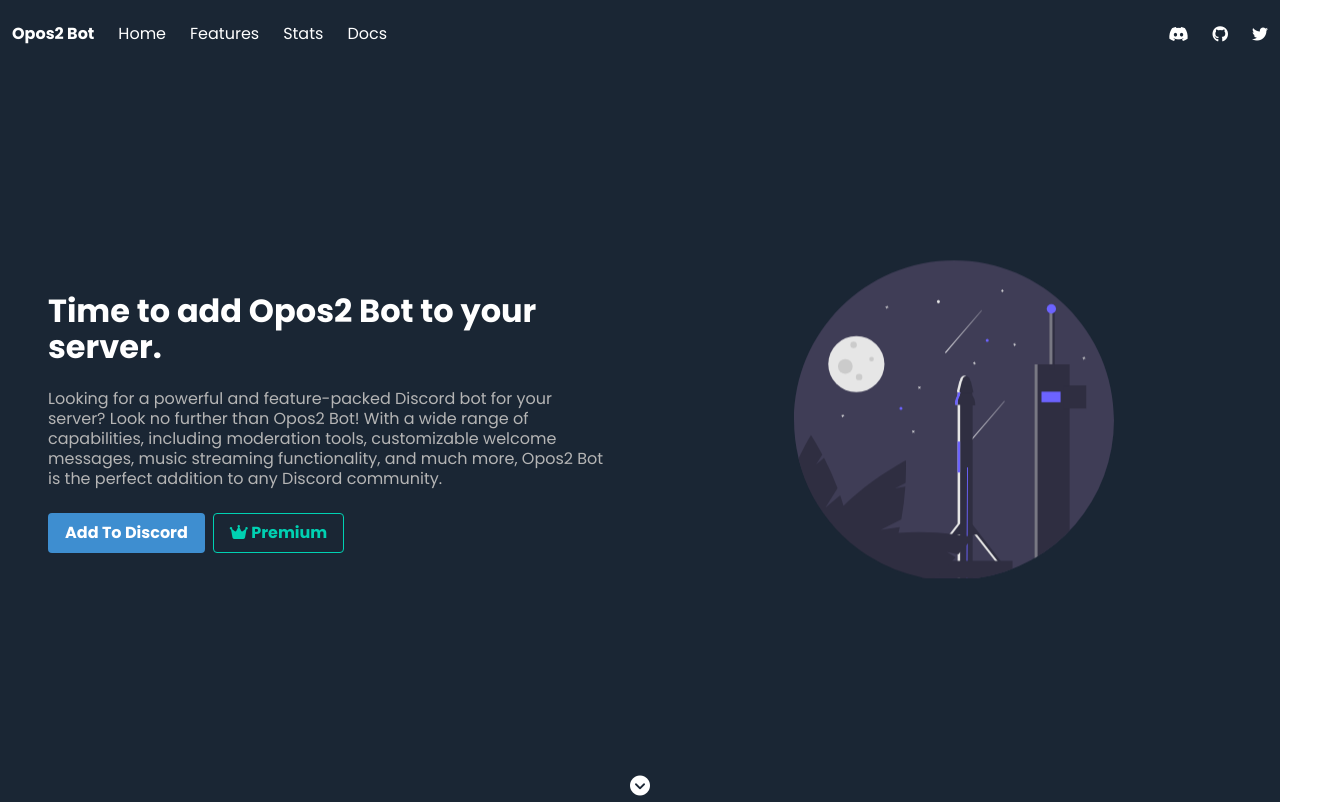
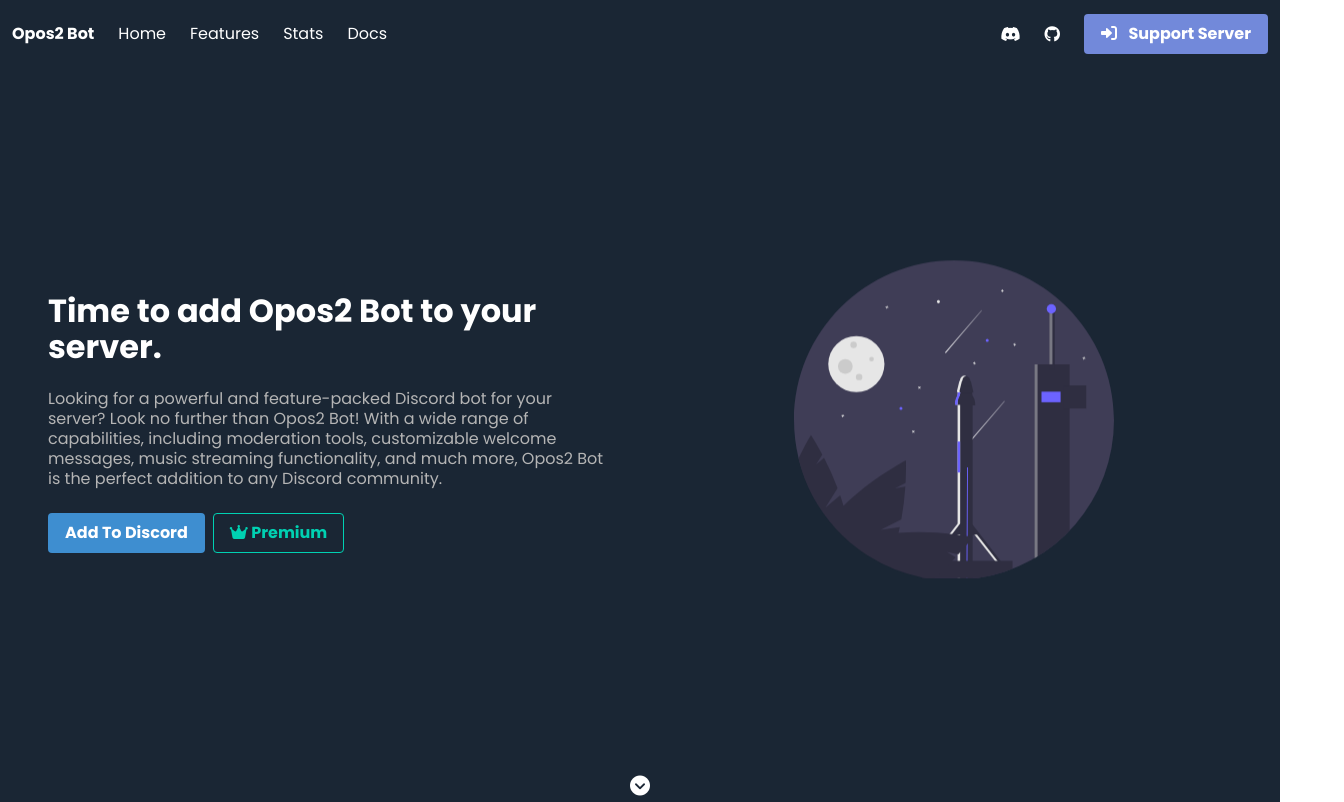
Before and after one commit to nilkoxd/opoweb, a plain HTML site: page index.html in a window 1280 px wide. Shown: the top 802 px of the page, 1344 px wide, since content can reach past the window. Drawn offline with nearby package versions, Linux system fonts and the light colour scheme.

Commit message:
Update index.html

```diff
--- a/index.html
+++ b/index.html
@@ -91,9 +91,16 @@
           <a href="https://github.com/nilkoxd" class="navbar-item is-tab" target="_blank">
             <i class="fa-brands fa-github"></i>
           </a>
-                    <a href="https://github.com/nilkoxd" class="navbar-item is-tab" target="_blank">
-            <i class="fa-brands fa-twitter"></i>
-          </a>
+         <div class="navbar-item">
+            <div class="buttons">
+              <a href="https://discord.gg/8M57m5RWhA" class="button is-blurple">
+                <strong
+                  ><i class="fa-solid fa-right-to-bracket mr-2"></i>
+                  Support Server</strong
+                >
+              </a>
+            </div>
+          </div>
 
 
         </div>
@@ -240,10 +247,8 @@
           <div class="column mr-6">
              <h4 class="title">Custom<span class="red"> Commands</span></h4>
             <p class="subtitle mt-3">
-              Lorem ipsum dolor sit amet, consectetur adipisicing elit, sed do
-              eiusmod tempor incididunt ut labore et dolore magna aliqua. Ut
-              enim ad minim veniam, quis nostrud exercitation ullamco laboris
-              nisi ut aliquip ex ea commodo consequat.
+
+Our Discord bot lets you create custom commands for your server with an easy-to-use system. You can quickly provide frequently used information or add fun and games to your server. The bot's permissions system ensures safety and security by allowing you to control who can create and use custom commands. Enhance your Discord server with our bot's custom commands today!
             </p>
           </div>
           <div class="column" data-aos="fade-left">
```
